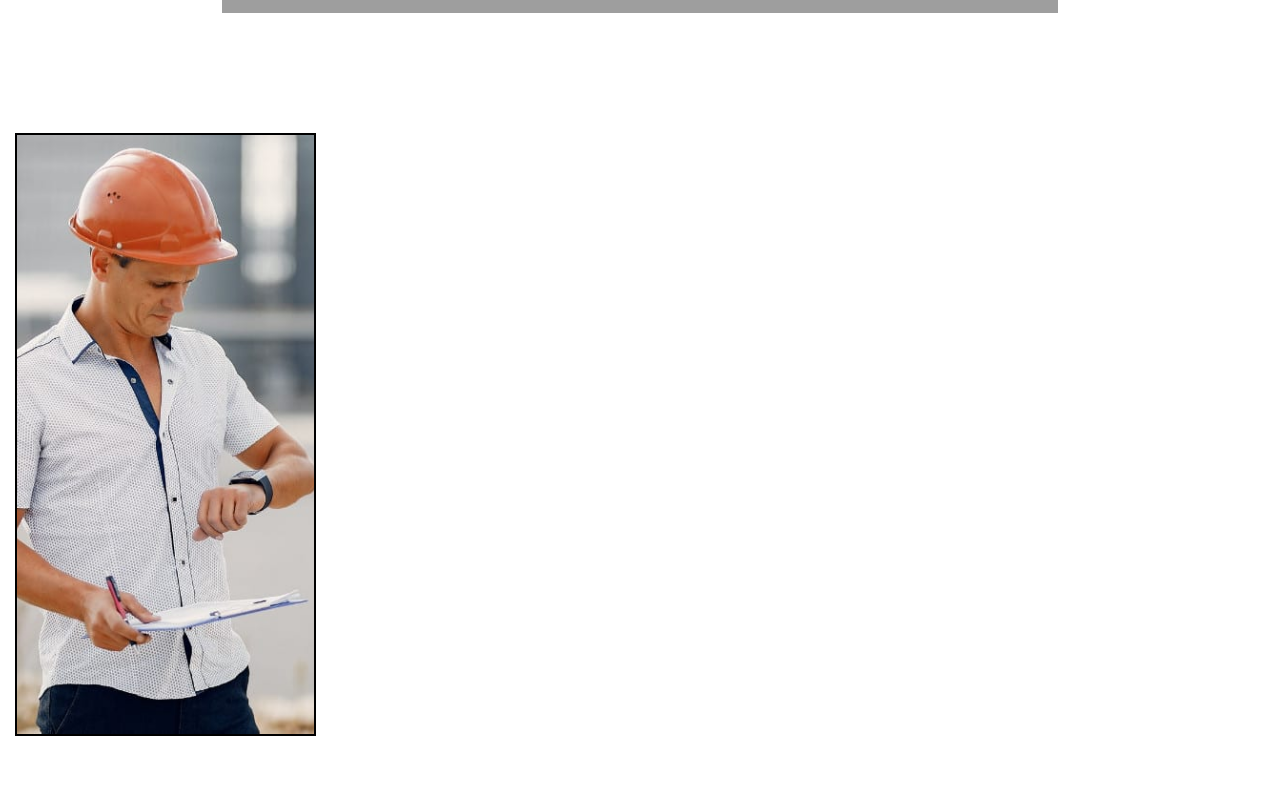
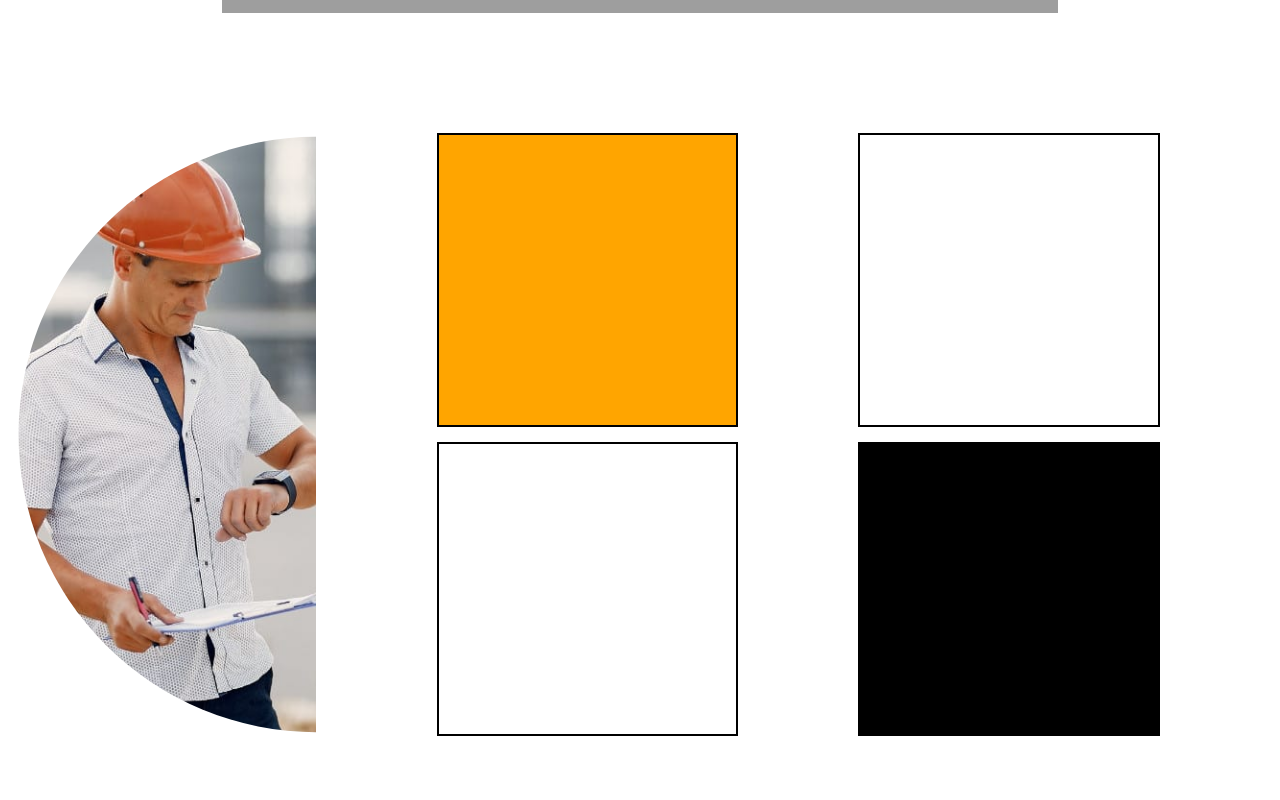
Before and after one commit to XenoPOMP/college-2022-practice-project, a React (Vite) app: page / in a window 1280 px wide. Shown: the part 680-1480 px from the top of the page. Built offline with nearby package versions, Linux system fonts and the light colour scheme; grey boxes are pictures that could not be loaded; a web font is replaced by a local one.

Commit message:
update sections

```diff
--- a/src/assets/components/Button/Button.module.scss
+++ b/src/assets/components/Button/Button.module.scss
@@ -10,8 +10,9 @@
   transition: .25s ease;
   color: white;
   cursor: pointer;
+  user-select: none;
 
   &:active {
-    filter: brightness(.9);
+    filter: brightness(.8);
   }
 }
--- a/src/assets/components/Page/Page.tsx
+++ b/src/assets/components/Page/Page.tsx
@@ -1,4 +1,4 @@
-import React, { FC } from 'react';
+import { FC } from 'react';
 import { PageProps } from './Page.props';
 import Layout from '../Layout/Layout';
 import MetaTitle from '../MetaTitle/MetaTitle';
--- a/src/assets/components/RoundPhoto/RoundPhoto.module.scss
+++ b/src/assets/components/RoundPhoto/RoundPhoto.module.scss
@@ -1,6 +1,14 @@
 .round {
-  border: 2px solid black;
   width: 100%;
   aspect-ratio: 1 / 2;
   overflow: hidden;
+  user-select: none;
+
+  &.left {
+    clip-path: circle(62.5% at 100% 50%);
+  }
+
+  &.right {
+    clip-path: circle(62.5% at 0 50%);
+  }
 }
--- a/src/assets/components/RoundPhoto/RoundPhoto.props.ts
+++ b/src/assets/components/RoundPhoto/RoundPhoto.props.ts
@@ -1,7 +1,12 @@
+export enum RoundDirection {
+  left, right
+}
+
 export interface RoundPhotoProps {
   src?: string;
   className?: {
     container?: string,
     image?: string,
   };
+  direction: RoundDirection;
 }
--- a/src/assets/components/RoundPhoto/RoundPhoto.tsx
+++ b/src/assets/components/RoundPhoto/RoundPhoto.tsx
@@ -1,11 +1,22 @@
-import { CSSProperties, FC, useRef } from 'react';
-import { RoundPhotoProps } from './RoundPhoto.props';
+import { FC } from 'react';
+import { RoundDirection, RoundPhotoProps } from './RoundPhoto.props';
 import cn from 'classnames';
 import styles from './RoundPhoto.module.scss';
 
-const RoundPhoto: FC<RoundPhotoProps> = ({ src, className }) => {
+const RoundPhoto: FC<RoundPhotoProps> = ({ src, className, direction }) => {
+  const getDirectionStyle = () => {
+    switch (direction) {
+      case RoundDirection.left:
+        return cn(styles.left);
+      case RoundDirection.right:
+        return cn(styles.right);
+    }
+  };
+
   return (
-    <div className={cn(styles.round, className?.container)}>
+    <div
+      className={cn(styles.round, className?.container, getDirectionStyle())}
+    >
       {src && <img src={src} className={className?.image} />}
     </div>
   );
--- a/src/assets/components/Section/Section.tsx
+++ b/src/assets/components/Section/Section.tsx
@@ -1,9 +1,9 @@
-import React, { FC } from 'react';
+import { CSSProperties, FC } from 'react';
 import { SectionProps } from './Section.props';
 import styles from './Section.module.scss';
 import cn from 'classnames';
 
-const Section: FC<SectionProps> = ({ children, className }) => {
+const Section: FC<SectionProps> = ({ children, className, grid }) => {
   return (
     <section className={cn(styles.uiSection, className)}>
       <div className={cn(styles.container)}>{children}</div>
--- a/src/assets/pages/MainPage/MainPage.tsx
+++ b/src/assets/pages/MainPage/MainPage.tsx
@@ -12,7 +12,9 @@ const MainPage = () => {
   return (
     <Page meta={{ pageTitle: 'Main', pageDescription: '', keywords: '' }}>
       <BannerSection />
+
       <FactsSection />
+
       <AboutSection />
       <KeyFeaturesSection />
       <WeBelieveSection />
--- a/src/assets/sections/BannerSection/BannerSection.module.scss
+++ b/src/assets/sections/BannerSection/BannerSection.module.scss
@@ -6,7 +6,6 @@
   position: relative;
   background: url("./src/assets/images/banner_desktop.png") center no-repeat;
   background-size: auto 100%;
-  z-index: -2;
 
   .box {
     grid-column-start: 1;
--- a/src/assets/sections/FactsSection/FactsSection.module.scss
+++ b/src/assets/sections/FactsSection/FactsSection.module.scss
@@ -1,4 +1,5 @@
 @import "./src/assets/styles/flexCenter";
+@import "./src/assets/styles/uiGrid";
 
 .section {
   background: white;
@@ -9,8 +10,55 @@
     @extend %flexCenter;
 
     .image {
-      margin-left: 60%;
+      margin-left: 75%;
       height: 100%;
     }
   }
+
+  .text {
+    --grid-column-count: 9;
+    --grid-row-count: 2;
+
+    @extend %uiGrid;
+    width: 100%;
+    height: 100%;
+    grid-column-start: 4;
+    grid-column-end: 13;
+    padding: 0;
+
+    .container {
+      max-width: unset;
+      height: 100%;
+
+      .block {
+        border: 2px solid black;
+
+        &.orangeBlock {
+          grid-column-start: 2;
+          grid-column-end: 5;
+          background: orange;
+        }
+
+        &.orangeBlockText {
+          grid-column-start: 2;
+          grid-column-end: 5;
+          grid-row-start: 2;
+          grid-row-end: 3;
+        }
+
+        &.blackBlock {
+          background: black;
+          grid-column-start: 6;
+          grid-column-end: 9;
+          grid-row-start: 2;
+          grid-row-end: 3;
+        }
+
+        &.blackBlockText {
+          grid-column-start: 6;
+          grid-column-end: 9;
+        }
+      }
+    }
+  }
 }
--- a/src/assets/sections/FactsSection/FactsSection.tsx
+++ b/src/assets/sections/FactsSection/FactsSection.tsx
@@ -1,9 +1,9 @@
-import React from 'react';
 import Section from '../../components/Section/Section';
 import styles from './FactsSection.module.scss';
 import cn from 'classnames';
 import RoundPhoto from '../../components/RoundPhoto/RoundPhoto';
 import manLookingFull from '../../images/Daily-Report.jpg';
+import { RoundDirection } from '../../components/RoundPhoto/RoundPhoto.props';
 
 const FactsSection = () => {
   return (
@@ -11,7 +11,17 @@ const FactsSection = () => {
       <RoundPhoto
         src={manLookingFull}
         className={{ container: cn(styles.photo), image: cn(styles.image) }}
+        direction={RoundDirection.left}
       />
+
+      <div className={cn(styles.text)}>
+        <div className={cn(styles.container)}>
+          <div className={cn(styles.block, styles.orangeBlock)}></div>
+          <div className={cn(styles.block, styles.orangeBlockText)}></div>
+          <div className={cn(styles.block, styles.blackBlockText)}></div>
+          <div className={cn(styles.block, styles.blackBlock)}></div>
+        </div>
+      </div>
     </Section>
   );
 };
```
